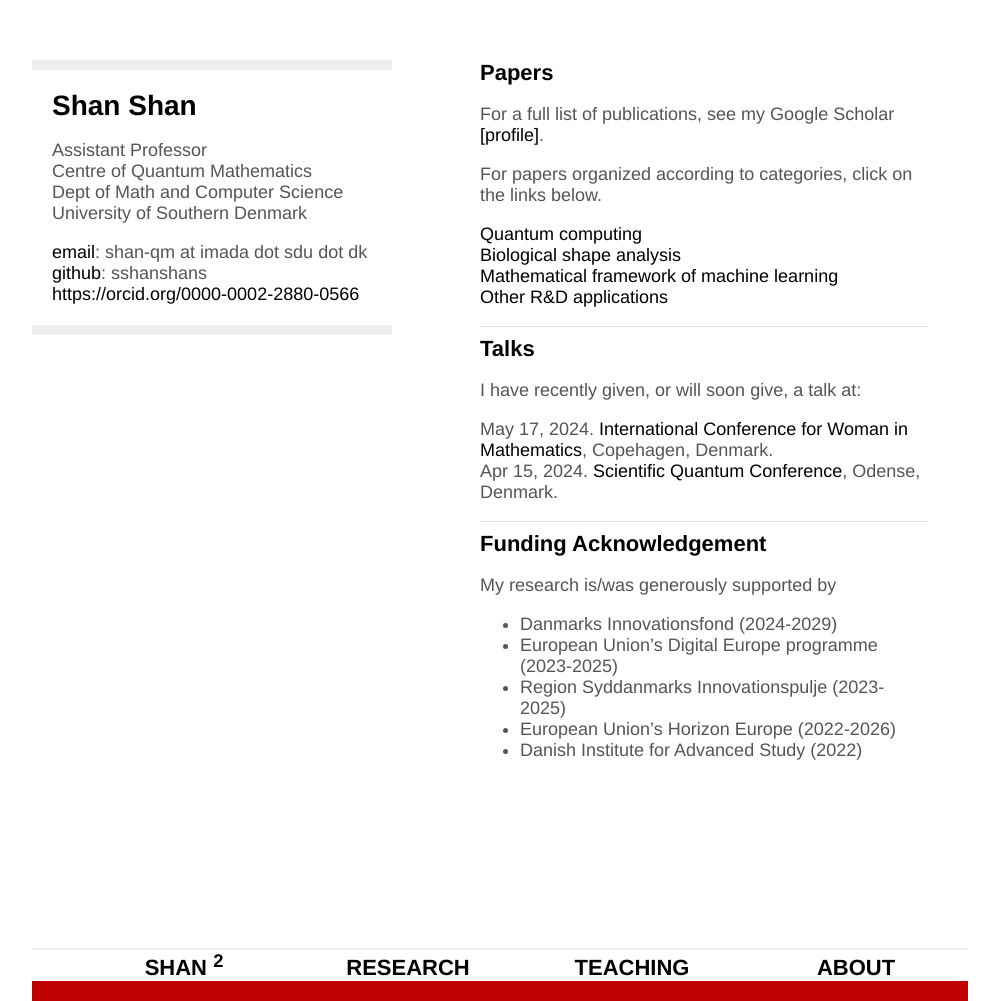
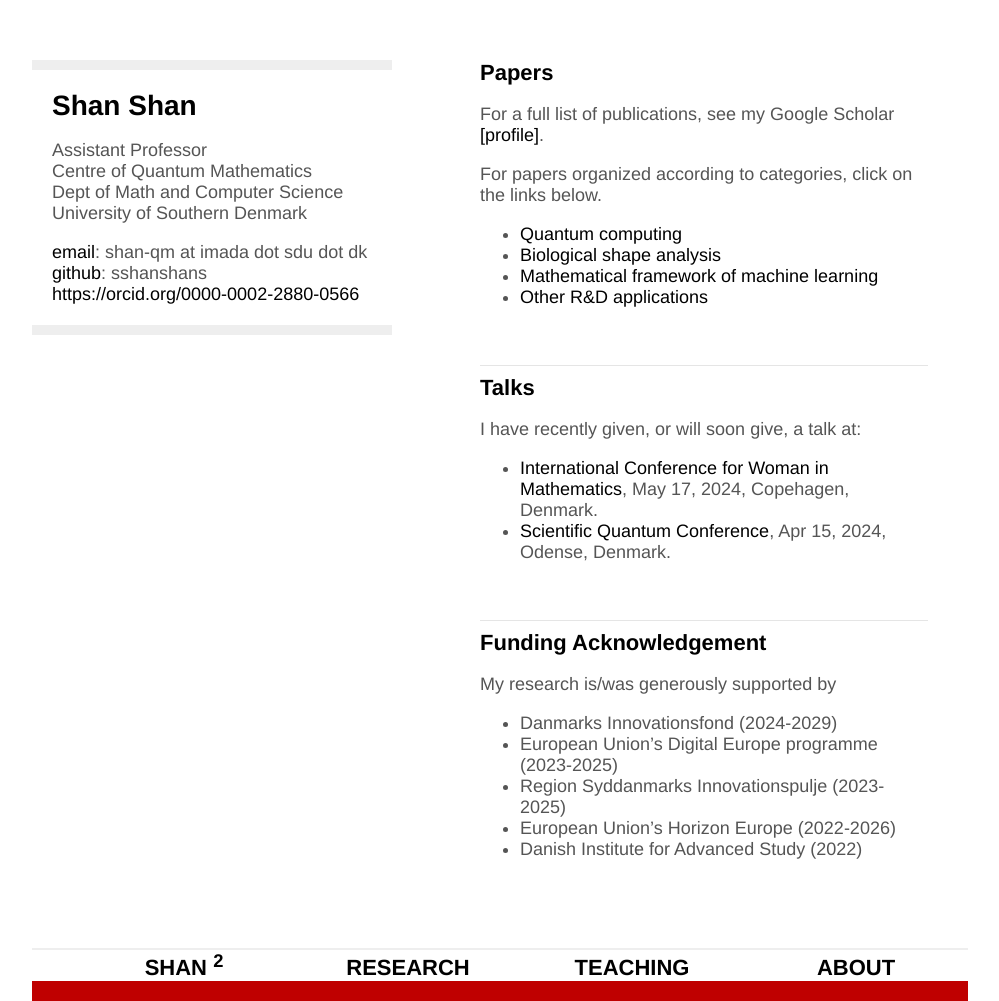
Before and after one commit to sshanshans/sshanshans.github.io, a Jekyll site: the page built from research/research.md, in a window 1280 px wide and 1001 px high. Shown: the whole window, without its empty margins (160-1159 px from the left). Built offline with Jekyll 4.4.1, drawn with Linux system fonts in a browser that asks for light colours.

Commit message:
Update research.md

```diff
--- a/research/research.md
+++ b/research/research.md
@@ -9,20 +9,22 @@
 
 For papers organized according to categories, click on the links below.
 
-[Quantum computing](../research/quantum.html) <br />
-[Biological shape analysis](../research/shape.html) <br />
-[Mathematical framework of machine learning](../research/ml.html) <br />
-[Other R&D applications](../research/other.html)
+* [Quantum computing](../research/quantum.html) <br />
+* [Biological shape analysis](../research/shape.html) <br />
+* [Mathematical framework of machine learning](../research/ml.html) <br />
+* [Other R&D applications](../research/other.html)
 
+<br />
 <hr />
 
 ### Talks
 
 I have recently given, or will soon give, a talk at:
 
-May 17, 2024. [International Conference for Woman in Mathematics](https://www.math.ku.dk/english/calendar/events/women-in-math/#:~:text=To%20mark%20this%20date%20and,May%2017%2C%202024%20in%20Copenhagen), Copehagen, Denmark. <br />
-Apr 15, 2024. [Scientific Quantum Conference](https://dqc.dk/event/scientific-quantum-conference/), Odense, Denmark.
+* [International Conference for Woman in Mathematics](https://www.math.ku.dk/english/calendar/events/women-in-math/#:~:text=To%20mark%20this%20date%20and,May%2017%2C%202024%20in%20Copenhagen), May 17, 2024, Copehagen, Denmark. <br />
+* [Scientific Quantum Conference](https://dqc.dk/event/scientific-quantum-conference/), Apr 15, 2024, Odense, Denmark.
 
+<br />
 <hr />
 
 ### Funding Acknowledgement
```
